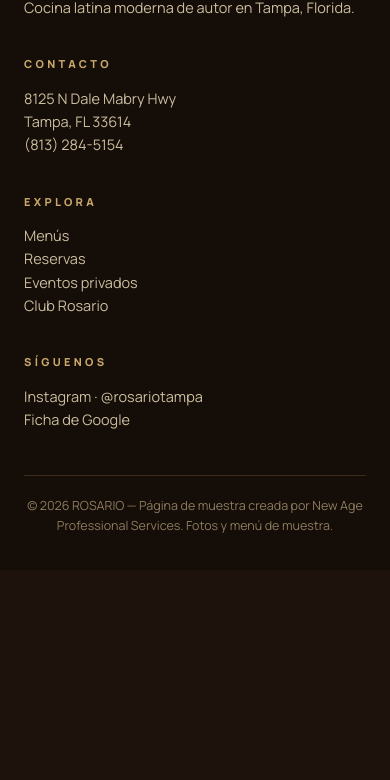
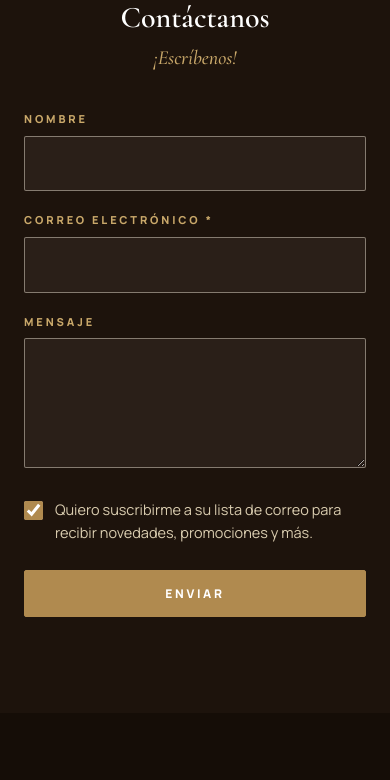
Before and after one commit to lmanzano86-ui/demo-rosario, a plain HTML site: page index.html in a window 390 px wide. Shown: the part 6281-7061 px from the top of the page. Before the commit the page ends 6851 px from the top, so only its background shows below. Drawn offline with nearby package versions, Linux system fonts and the light colour scheme.

Commit message:
Sección Contáctanos estilo referente, con los campos del formulario actual de rosariotampa.com (nombre, correo, mensaje y suscripción a la lista)

```diff
--- a/index.html
+++ b/index.html
@@ -132,6 +132,20 @@ h1,h2{font-family:var(--serif);font-weight:600;line-height:1.08}
 .form-lista input{flex:1;min-width:250px;background:var(--crema);border:1px solid var(--dorado);color:var(--tinta);font:inherit;padding:14px 16px;border-radius:2px}
 .lista .gracias{background:rgba(244,236,220,.08)}
 
+
+/* ---------- Contáctanos ---------- */
+.contacto{background:var(--noche)}
+.contacto h2{font-size:40px;font-size:clamp(30px,5vw,44px);color:#fff;text-align:center;margin:10px 0 8px}
+.contacto .sub{font-family:var(--serif);font-style:italic;font-size:20px;color:var(--dorado-claro);text-align:center;margin-bottom:36px}
+.form-contacto{max-width:620px;margin:0 auto;text-align:left}
+.form-contacto label{display:block;font-size:11px;font-weight:800;letter-spacing:.26em;text-transform:uppercase;color:var(--dorado-claro);margin:20px 0 8px}
+.form-contacto input[type="text"],.form-contacto input[type="email"],.form-contacto textarea{width:100%;background:rgba(244,236,220,.06);border:1px solid rgba(244,236,220,.45);color:var(--crema);font:inherit;padding:14px 16px;border-radius:2px}
+.form-contacto textarea{min-height:130px;resize:vertical}
+.form-contacto .optin{display:flex;gap:12px;align-items:flex-start;margin:22px 0 26px;font-size:14.5px;color:#D9CCAF;text-transform:none;letter-spacing:0;font-weight:400}
+.form-contacto .optin input{width:19px;height:19px;margin-top:3px;accent-color:var(--dorado);flex:none}
+.form-contacto .btn{width:100%;text-align:center}
+.contacto .gracias{background:rgba(244,236,220,.08)}
+
 /* ---------- Pie ---------- */
 footer{background:#150D07;padding:70px 24px 34px}
 .pie-cols{display:grid;grid-template-columns:repeat(auto-fit,minmax(220px,1fr));gap:36px;max-width:1080px;margin:0 auto}
@@ -158,6 +172,7 @@ footer a:hover{color:var(--dorado-claro)}
     <a href="#menus" data-es="Menús" data-en="Menus">Menús</a>
     <a href="#eventos" data-es="Eventos" data-en="Events">Eventos</a>
     <a href="#club" data-es="Club" data-en="Club">Club</a>
+    <a href="#contacto" data-es="Contacto" data-en="Contact">Contacto</a>
     <a class="btn btn-accion" href="#reservas" data-es="Reservar" data-en="Book a Table">Reservar</a>
     <button class="idioma" id="btnIdioma" type="button" aria-label="Cambiar idioma / Switch language">EN</button>
   </nav>
@@ -322,6 +337,29 @@ footer a:hover{color:var(--dorado-claro)}
   </div>
 </section>
 
+
+<!-- CONTÁCTANOS -->
+<section class="seccion contacto" id="contacto">
+  <div class="contenedor">
+    <p class="sobre" data-es="Estamos para ti" data-en="We Are Here for You">Estamos para ti</p>
+    <h2 data-es="Contáctanos" data-en="Contact Us">Contáctanos</h2>
+    <p class="sub" data-es="¡Escríbenos!" data-en="Drop us a line!">¡Escríbenos!</p>
+    <form class="form-contacto" id="formContacto">
+      <label for="ct-nombre" data-es="Nombre" data-en="Name">Nombre</label>
+      <input type="text" id="ct-nombre" name="nombre" autocomplete="name">
+      <label for="ct-correo"><span data-es="Correo electrónico" data-en="Email">Correo electrónico</span> *</label>
+      <input type="email" id="ct-correo" name="correo" required autocomplete="email">
+      <label for="ct-mensaje" data-es="Mensaje" data-en="Message">Mensaje</label>
+      <textarea id="ct-mensaje" name="mensaje"></textarea>
+      <label class="optin"><input type="checkbox" name="lista" checked> <span data-es="Quiero suscribirme a su lista de correo para recibir novedades, promociones y más." data-en="Sign up for our email list for updates, promotions, and more.">Quiero suscribirme a su lista de correo para recibir novedades, promociones y más.</span></label>
+      <button class="btn btn-accion" type="submit" data-es="Enviar" data-en="Send">Enviar</button>
+    </form>
+    <div class="gracias" id="graciasContacto" role="status">
+      <p data-es="¡Mensaje recibido! Te respondemos muy pronto." data-en="Message received! We will get back to you very soon.">¡Mensaje recibido! Te respondemos muy pronto.</p>
+    </div>
+  </div>
+</section>
+
 <!-- PIE -->
 <footer>
   <div class="pie-cols">
@@ -377,6 +415,7 @@ footer a:hover{color:var(--dorado-claro)}
   }
   gracias('formReserva','graciasReserva');
   gracias('formLista','graciasLista');
+  gracias('formContacto','graciasContacto');
 
   // Idioma ES/EN
   var lang=localStorage.getItem('rosario-lang')||'es';
```
